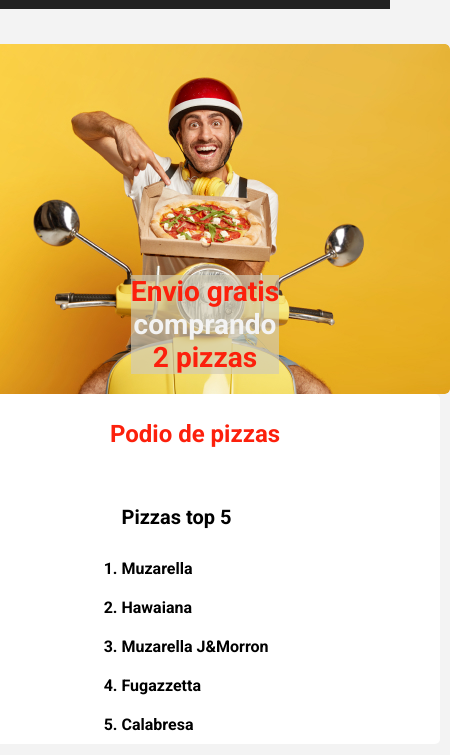
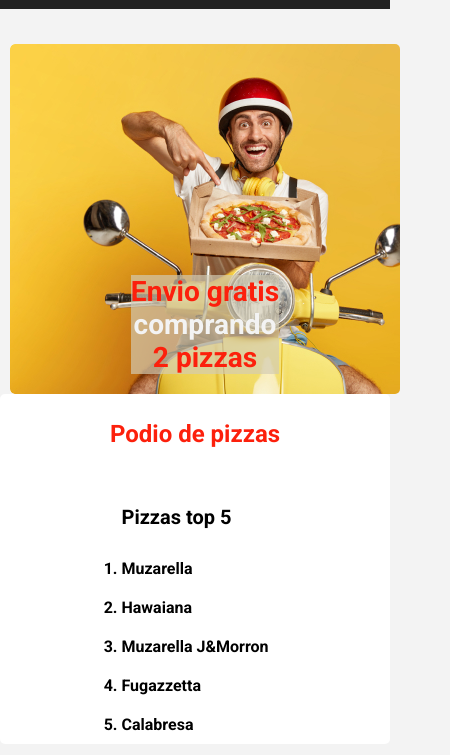
Before and after one commit to strickerkarin/Frontend-I, a plain HTML site: page Pizzeria/index.html in a window 390 px wide. Shown: the part 89-844 px from the top of the page, 450 px wide, since content can reach past the window. Drawn offline with Linux system fonts and the light colour scheme.

Commit message:
[ADD] Proyecto Pizzeria - Flex

```diff
--- a/Pizzeria/css/style_base.css
+++ b/Pizzeria/css/style_base.css
@@ -73,7 +73,7 @@ main .container {
 main section .card {
   border-radius: 5px;
   height: 21.875rem; /* 350px/16px (16px=1rem) */
-  width: 30.625rem;  /* 490px/16px (16px=1rem) */
+  width: 100vw;  /* 490px/16px (16px=1rem) */
 }
 
 main section .delivery {
@@ -181,6 +181,10 @@ footer ul {
     align-items:flex-end;
   }
 
+  .card {
+    width: 100vw;
+  }
+
   .delivery h3 {
     display: flex;
     flex-direction: column;
```
